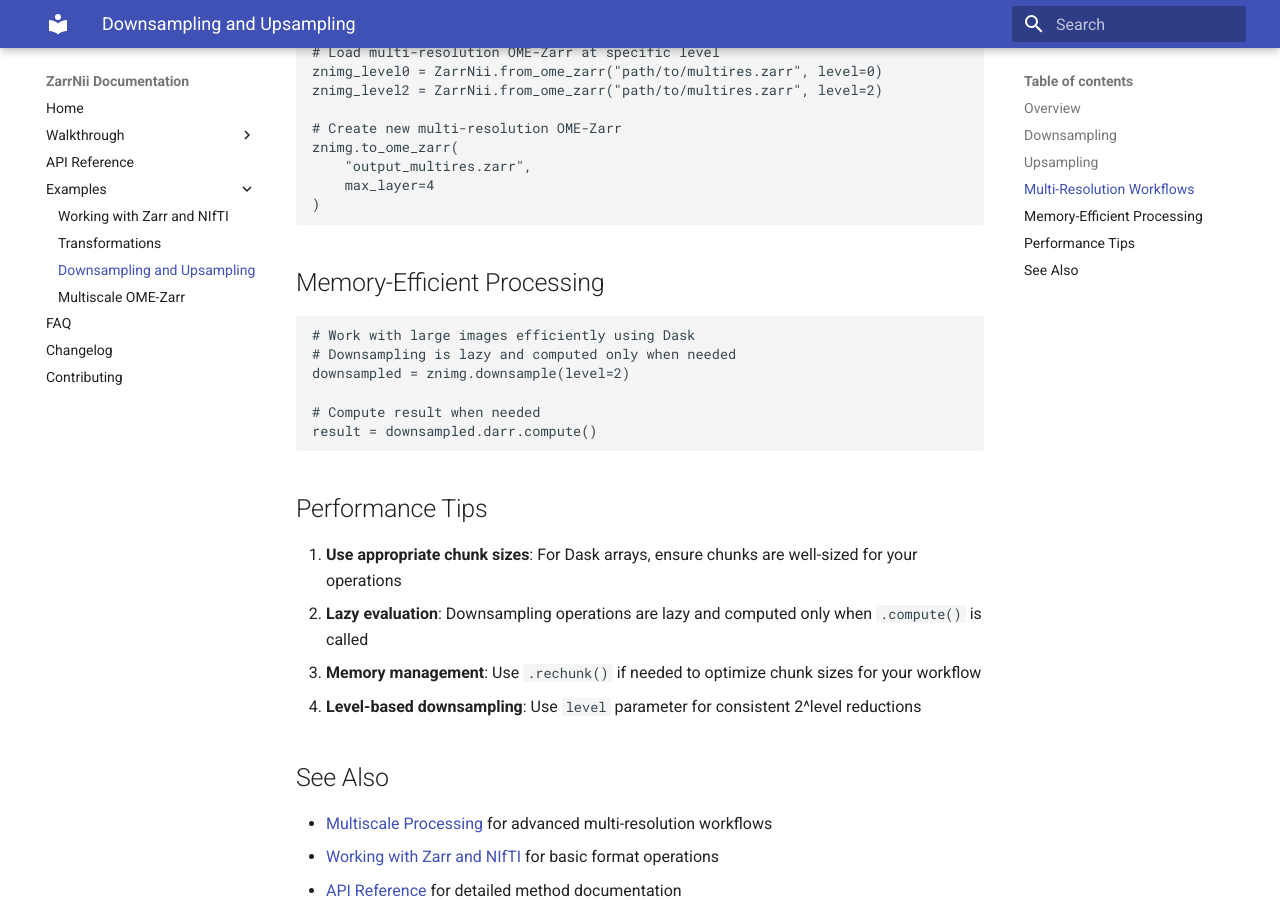
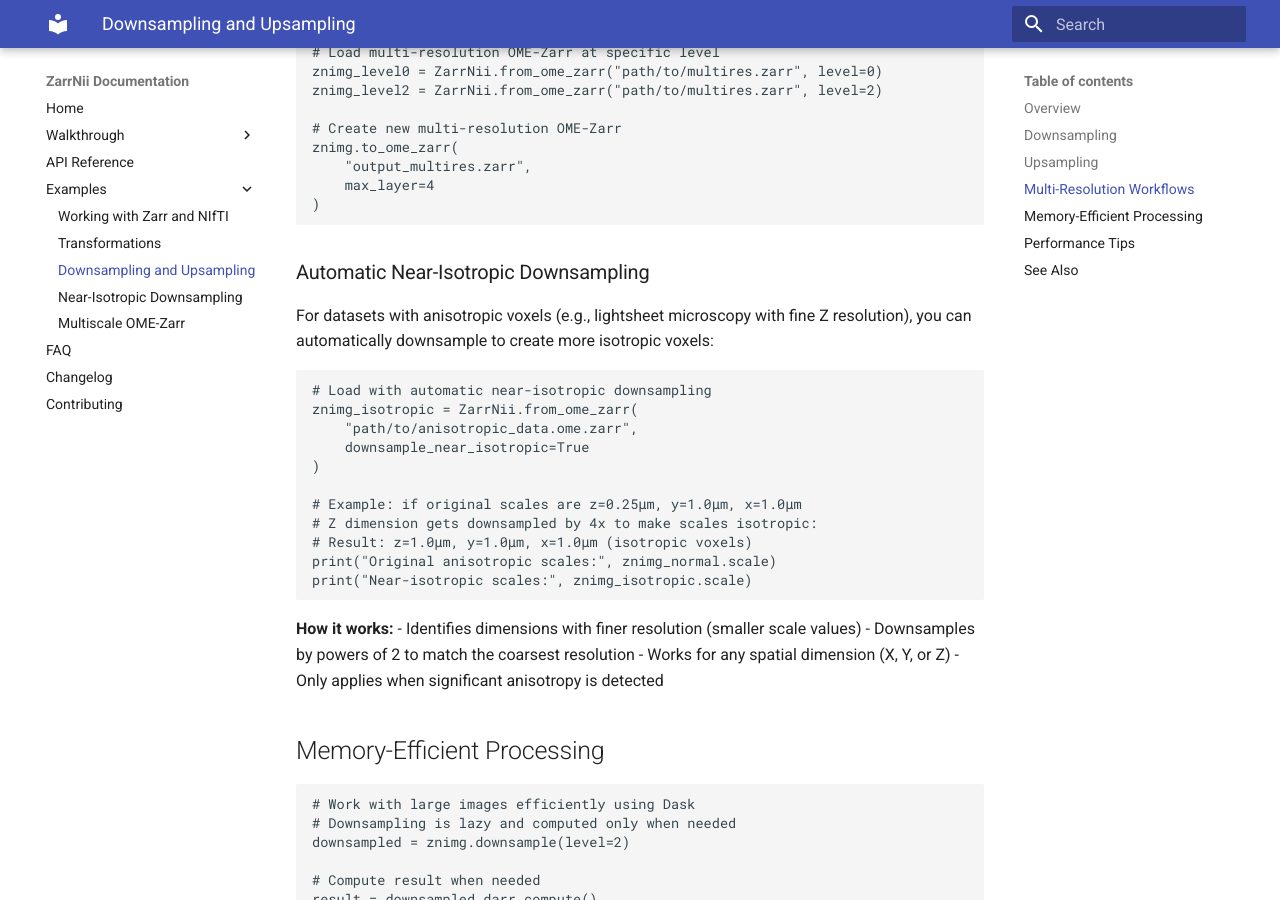
Before and after one commit to khanlab/zarrnii, an MkDocs documentation site: the page built from docs/examples/downsampling.md, in a window 1280 px wide and 900 px high, scrolled down 1645 px. Built offline with MkDocs 1.6.1 and Material for MkDocs 9.7.7, drawn with Linux system fonts in a browser that asks for light colours.

Commit message:
Add comprehensive documentation for downsample_near_isotropic feature
Co-authored-by: akhanf <11492701+akhanf@users.noreply.github.com>

````diff
--- a/docs/examples/downsampling.md
+++ b/docs/examples/downsampling.md
@@ -79,6 +79,30 @@ znimg.to_ome_zarr(
 )
 ```
 
+### Automatic Near-Isotropic Downsampling
+
+For datasets with anisotropic voxels (e.g., lightsheet microscopy with fine Z resolution), you can automatically downsample to create more isotropic voxels:
+
+```python
+# Load with automatic near-isotropic downsampling
+znimg_isotropic = ZarrNii.from_ome_zarr(
+    "path/to/anisotropic_data.ome.zarr",
+    downsample_near_isotropic=True
+)
+
+# Example: if original scales are z=0.25μm, y=1.0μm, x=1.0μm
+# Z dimension gets downsampled by 4x to make scales isotropic:
+# Result: z=1.0μm, y=1.0μm, x=1.0μm (isotropic voxels)
+print("Original anisotropic scales:", znimg_normal.scale)
+print("Near-isotropic scales:", znimg_isotropic.scale)
+```
+
+**How it works:**
+- Identifies dimensions with finer resolution (smaller scale values)
+- Downsamples by powers of 2 to match the coarsest resolution
+- Works for any spatial dimension (X, Y, or Z)
+- Only applies when significant anisotropy is detected
+
 ## Memory-Efficient Processing
 
 ```python
--- a/mkdocs.yml
+++ b/mkdocs.yml
@@ -13,6 +13,7 @@ nav:
       - Working with Zarr and NIfTI: examples/zarr_nifti.md
       - Transformations: examples/transformations.md
       - Downsampling and Upsampling: examples/downsampling.md
+      - Near-Isotropic Downsampling: examples/near_isotropic.md
       - Multiscale OME-Zarr: examples/multiscale.md
   - FAQ: faq.md
   - Changelog: changelog.md
````
Also changed, not shown: docs/changelog.md (+1 -0 lines), docs/examples/near_isotropic.md (added, +96 -0 lines), docs/walkthrough/basic_tasks.md (+14 -0 lines), docs/walkthrough/getting_started.md (+6 -0 lines).
